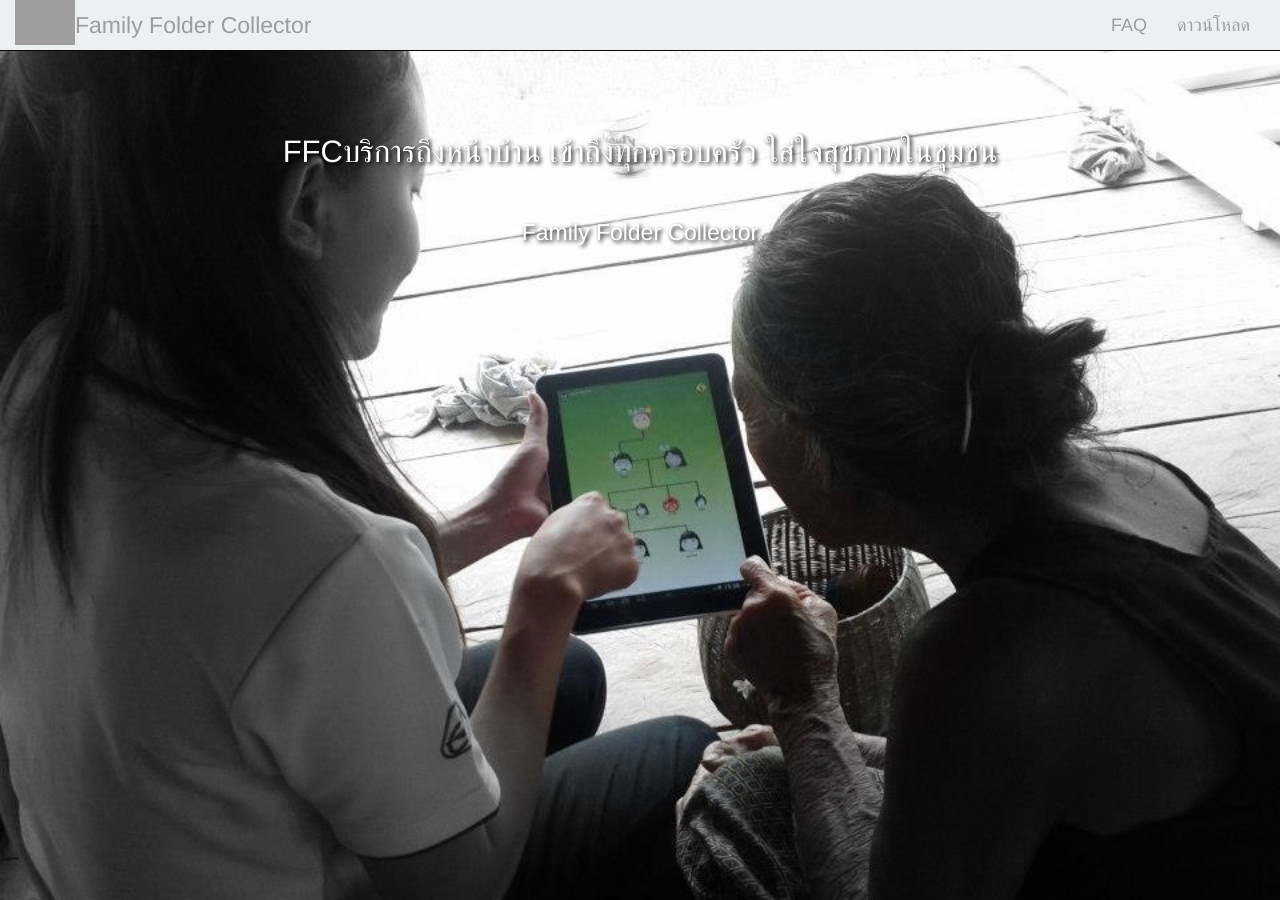
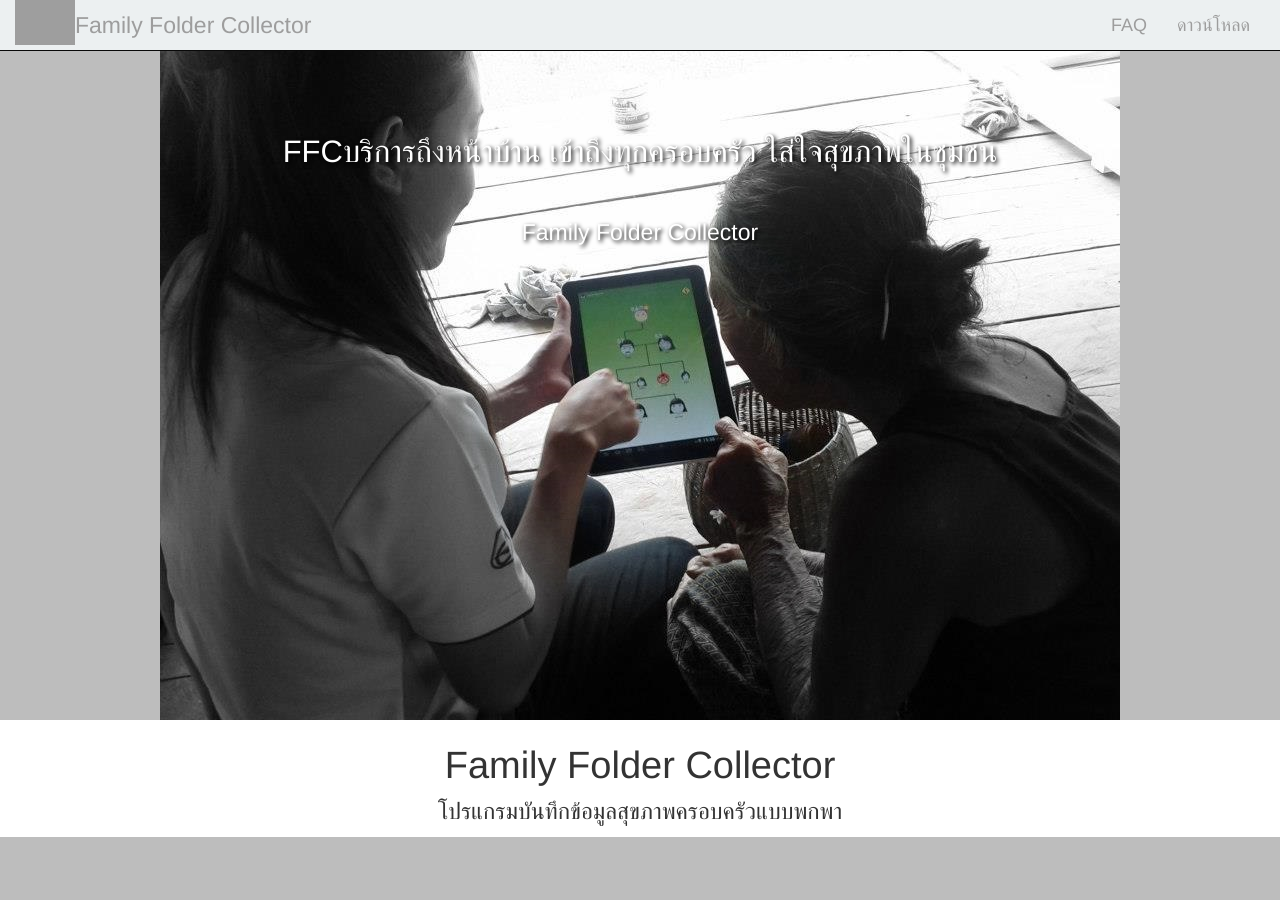
Before and after one commit to suppaluck/suppaluck.github.io, a Jekyll site: the page built from index.html, in a window 1280 px wide and 900 px high. Built offline with Jekyll 4.4.1, drawn with Linux system fonts in a browser that asks for light colours; nearby versions of some CDN libraries; some of the changed text lies outside the part shown; grey boxes are pictures that could not be loaded.

Commit message:
แก้ไข หน้าหลัก

```diff
--- a/_includes/footer.html
+++ b/_includes/footer.html
@@ -1,5 +1,5 @@
 <footer>
-    <div style="background-color:#000000;padding:10px;">
+    <div style="background-color:#EEEEEE;padding:10px;">
         <div class="container">
             <div class="row">
               <div class="col-md-4">
@@ -17,9 +17,13 @@
                               <div class="contact">
 
                                 <div class="col-md-4">
-                  			        <a href="https://www.facebook.com/FFC.NECTEC/?fref=ts" target="_blank"><i class="fa fa-facebook"></i></a>
-                  			        <a href="https://plus.google.com/u/0/109124047783033345339/posts" target="_blank"><i class="fa fa-google-plus"></i></a>
-                  			        <a href="https://www.youtube.com/channel/UCJpJRnG-RWSbWq-FIcrkzbA" target="_blank"><i class="fa fa-youtube-play"></i></a>
+                  			        <a href="https://www.facebook.com/FFC.NECTEC/?fref=ts" target="_blank">
+                                <i class="fa fa-facebook" style="font-size:36px"> </i></a>
+                  			        <a href="https://plus.google.com/u/0/109124047783033345339/posts" target="_blank">
+                                <i class="fa fa-google-plus" style="font-size:36px"></i></a>
+                  			        <a href="https://www.youtube.com/channel/UCJpJRnG-RWSbWq-FIcrkzbA" target="_blank">
+                                  <i class="fa fa-youtube-play" style="font-size:36px"></i></a>
+                                  <i class="fa fa-instagram" style="font-size:36px"></i>
 
                   			    </div>
                   	      	</div>
--- a/_layouts/default-ffc.html
+++ b/_layouts/default-ffc.html
@@ -11,13 +11,15 @@
     <script src="https://maxcdn.bootstrapcdn.com/bootstrap/3.3.7/js/bootstrap.min.js"></script>
     <style>
         .intro-header {
-            height: 100%;
+            height: 80%;
             padding-top: 40px;
             padding-bottom: 40px;
             background-image: url(../img/gb.jpg);
-            background-size: 100%;
+            background-repeat: no-repeat;
+            background-position: center;
+            background-attachment: fixed;
             text-align: center;
-            background-color: #34495e;
+            background-color:#BDBDBD;
             color: white;
             text-shadow: 2px 2px 4px #000000;
         }
@@ -47,8 +49,8 @@
             background-position: left bottom;
             background-size: 100%;
             background-repeat: no-repeat;
-            background-image: url(../img/UT77.jpg);
-            background-color: #006699;
+
+            background-color: #BDBDBD;
         }
 
         .lead {
@@ -61,17 +63,17 @@
 
         .trb-report-bg {
             background-size: 100%;
-            background-image: url(../img/White.jpg);
+            background-color: #FFFFFF;
         }
 
         .content-section-b {}
 
         .trb-showe-bg {
-            background-color: #b8b894;
+            background-color: #BDBDBD;
         }
 
         .trb-video-bg {
-            background-color: #d9ffb3;
+            background-color: #000000;
         }
 
         .trb-contact-bg {
--- a/index.html
+++ b/index.html
@@ -35,14 +35,14 @@
 
     <div class="content-section-a trb-survey-bg">
         <div class="container">
-            <h2>คืออะไร???</h2>
+            <h2>Family Folder Collector </h2>
             <div class="row">
                 <div class="col-sm-6 pull-right wow fadeInRightBig animated animated" style="visibility: visible;">
                     <img class="img-responsive " src="/img/1.png" alt="FFC.com" width="325" height="310">
                     <img class="img-responsive " src="/img/1.png" alt="FFC.com" width="325" height="310">
                 </div>
                 <div class="col-sm-6 wow fadeInLeftBig animated animated" data-animation-delay="200" style="visibility: visible;">
-                    <h2 class="section-heading heading-pink">Family Folder Collector </h2>
+                    <h2 class="section-heading heading-pink">คืออะไร? </h2>
                     <p class="sansserif" style="color:#000000;">
                         โปรแกรมบันทึกข้อมูลสุขภาพครอบครัว (Family Folder Collector) หรือเราเรียกสั้นๆว่า FFC โดยโปรแกรมถูกออกแบบให้ใช้งานร่วมกับฐานข้อมูล โปรแกรมระบบงานโรงพยาบาลส่งเสริมสุขภาพตำบล และศูนย์สุขภาพชุมชน JHCISของศูนย์เทคโนโลยีสารสนเทศและการสื่อสาร สำนักงานปลัดกระทรวง
                         สาธารณสุข เพื่ออำนวยความสะดวกให้เจ้าหน้าที่สาธารณสุข ที่พ.สต.นำไปใช้ เยี่ยมบ้าน คัดกรองโรค สำรวจพิกัดบ้าน สถานที่สำคัญ ในชุมชน ลดปัญหาการกรอกข้อมูลซ้ำซ้อนและส่งเสริมการทำงานเชิงรุกให้มีประสิทธิภาพมากยิ่งขึ้น
@@ -50,7 +50,7 @@
 
                     <p>
                         <a class="" href="https://play.google.com/store/apps/details?id=th.in.ffc" target="_blank" role="button">
-                            <img style="height: 64px;" src="/img/Google-Play.png" alt="FFC.com" width="150" height="100">
+                            <img style="height: 64px;" src="/img/Google-Play.png" alt="FFC.com">
                         </a>
                         <!--<a class="btn btn-embossed btn-info" href="#" role="button">Visit Website</a>--></p>
                 </div>
@@ -159,11 +159,13 @@
 
     <div class="content-section-b trb-video-bg">
         <div class="content-section-b">
-            <div class="container">
+          <div class="contai ner">
+            <div class="contai ner">
                 <div class="center">
                     <div class="row white">
                         <div class="col-md-12 wow fadeInLeftBig animated animated" data-animation-delay="200" style="visibility: visible;">
-                            <h2>FFC Video </h2>
+                          <p class="sansserif" style="color:#FFFFFF;">ถ้าอยากรู้จัก FFC เพิ่มเติมสามารถชมวิดิโอด้านล่างได้เลยค่ะ ^_^ </p>
+
                             <iframe width="560" height="415" src="https://www.youtube.com/embed/DJceyu3Bg6c" frameborder="0" allowfullscreen></iframe>
                         </div>
 
```
